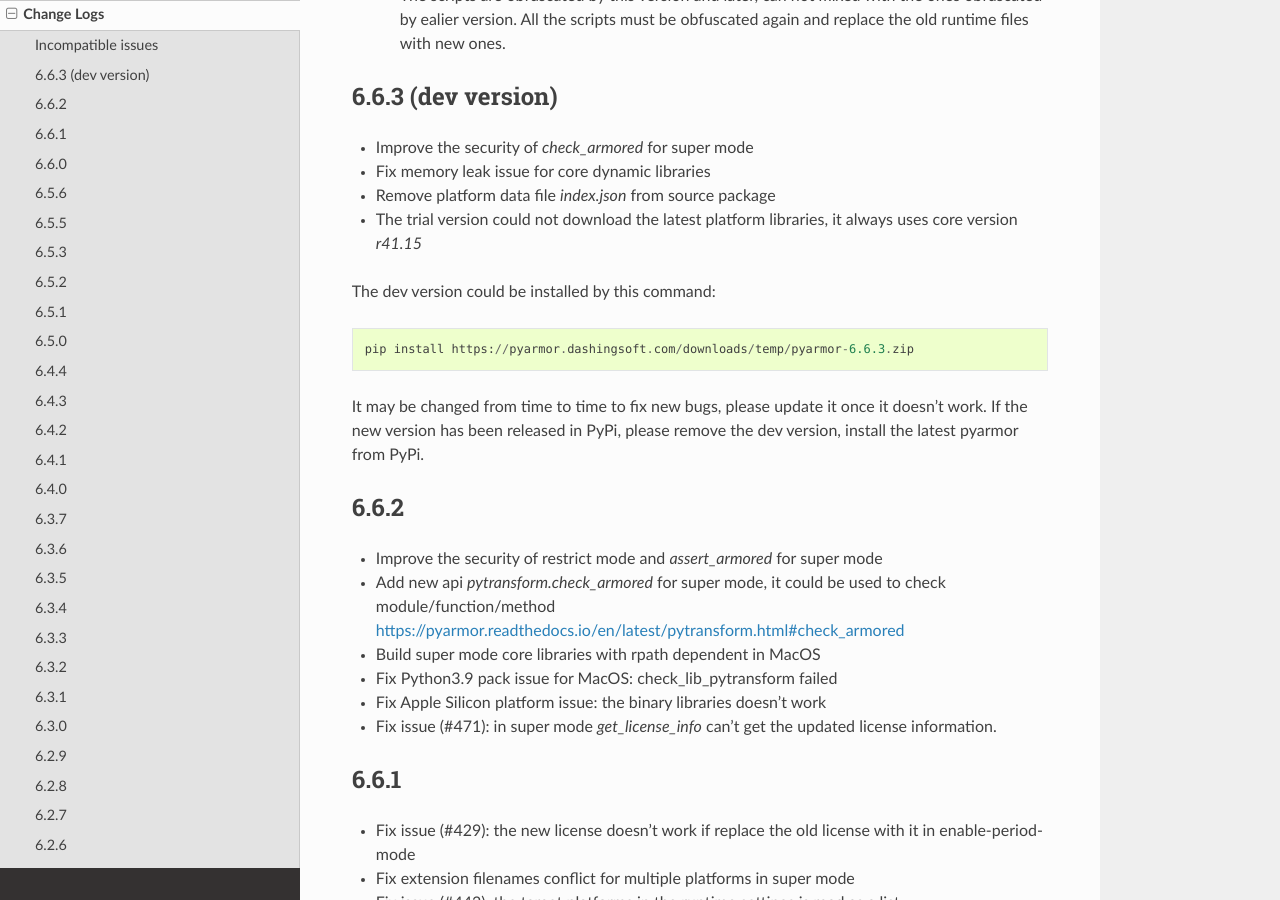
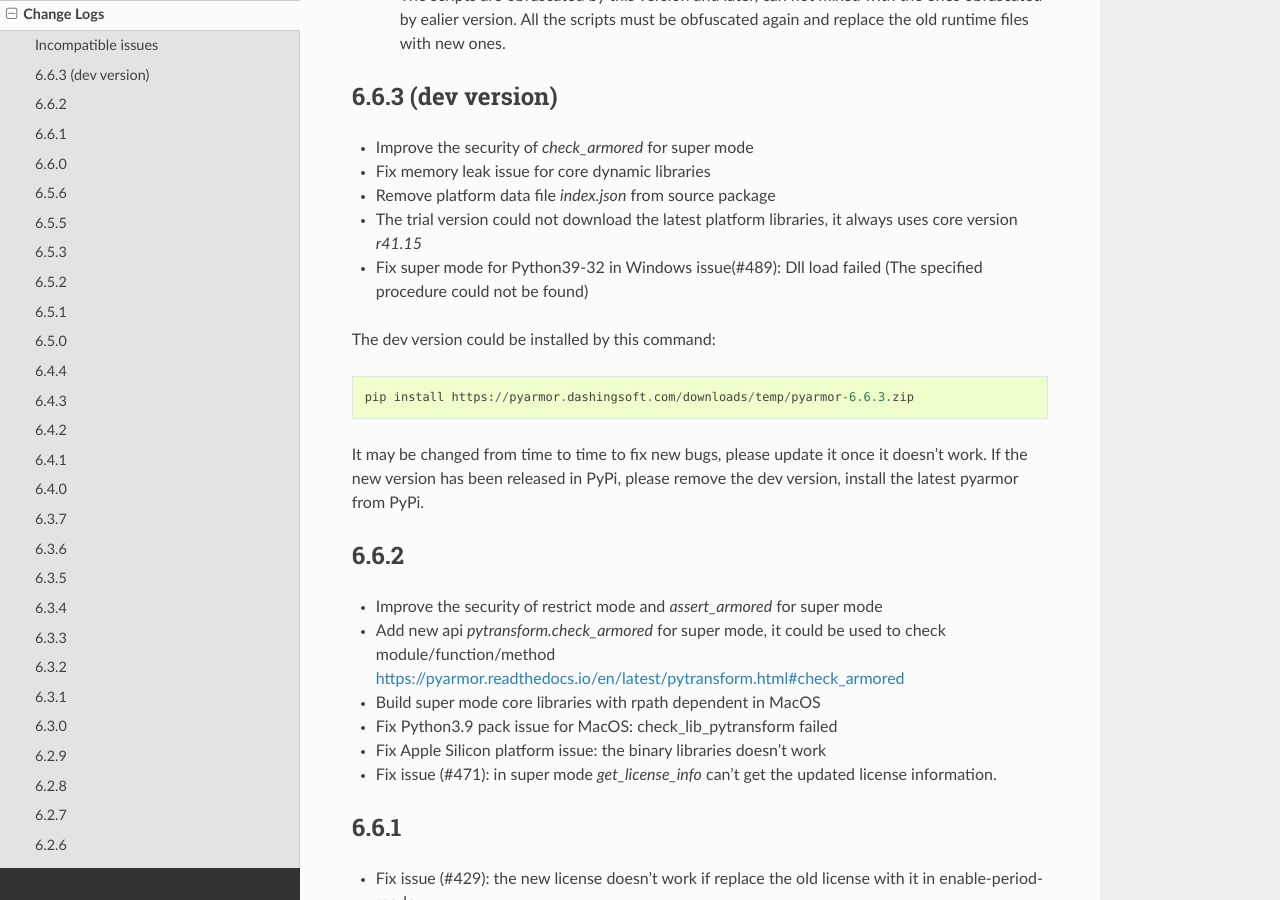
Before and after one commit to dashingsoft/pyarmor, a Sphinx documentation site: the page built from docs/change-logs.rst, in a window 1280 px wide and 900 px high, scrolled down 702 px. Built offline with Sphinx 7.4.7 and the Read the Docs theme 2.0.0, drawn with Linux system fonts in a browser that asks for light colours.

Commit message:
Add change log

```diff
--- a/docs/change-logs.rst
+++ b/docs/change-logs.rst
@@ -39,6 +39,8 @@
 * Remove platform data file `index.json` from source package
 * The trial version could not download the latest platform libraries,
   it always uses core version `r41.15`
+* Fix super mode for Python39-32 in Windows issue(#489): Dll load failed (The
+  specified procedure could not be found)
 
 The dev version could be installed by this command::
 
```
